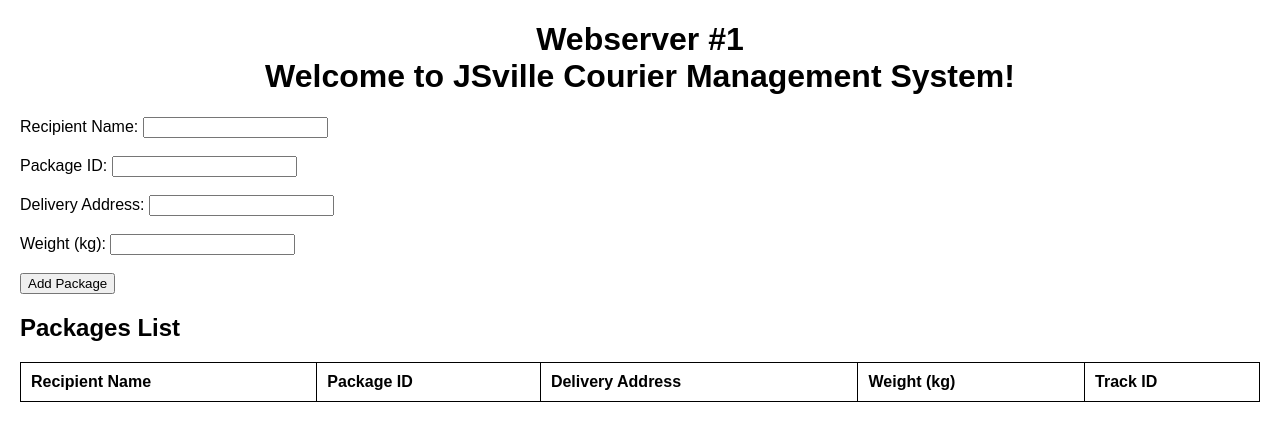
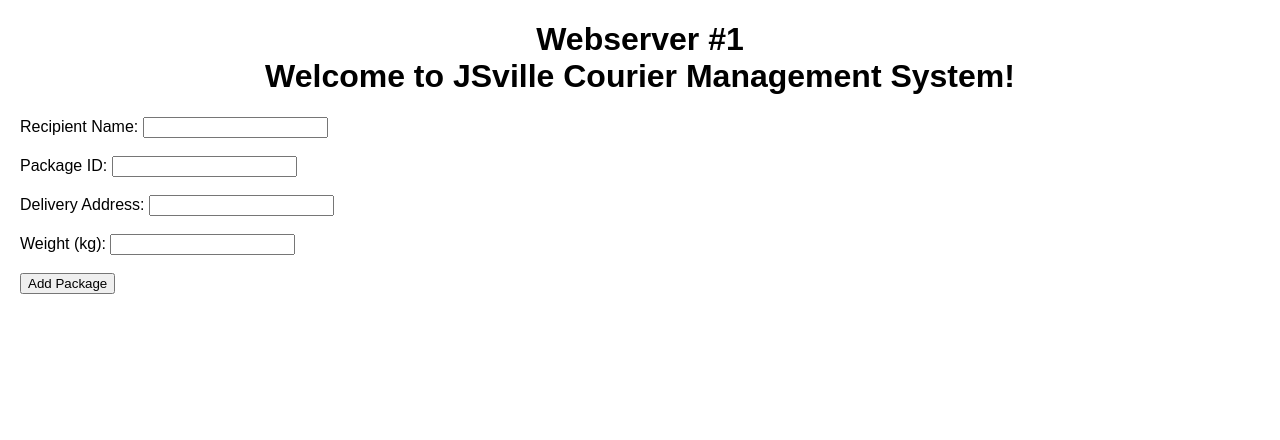
Before and after one commit to Gonzalogallo23/FinalExam-GonzaloGallo, a plain HTML site: page index.html in a window 1280 px wide. Drawn offline with Linux system fonts and the light colour scheme.

Commit message:
table update

```diff
--- a/index.html
+++ b/index.html
@@ -59,21 +59,7 @@
 
     <div id="errorMessages" class="error"></div>
 
-    <h2>Packages List</h2>
-    <table id="packageTable">
-        <thead>
-            <tr>
-                <th onclick="sortTable(0)">Recipient Name</th>
-                <th onclick="sortTable(1)">Package ID</th>
-                <th onclick="sortTable(2)">Delivery Address</th>
-                <th onclick="sortTable(3)">Weight (kg)</th>
-                <th >Track ID</th>
-            </tr>
-        </thead>
-        <tbody>
-            <!-- Package rows will go here -->
-        </tbody>
-    </table>
+
 <script src="index.js"></script>
 </body>
 </html>
```
